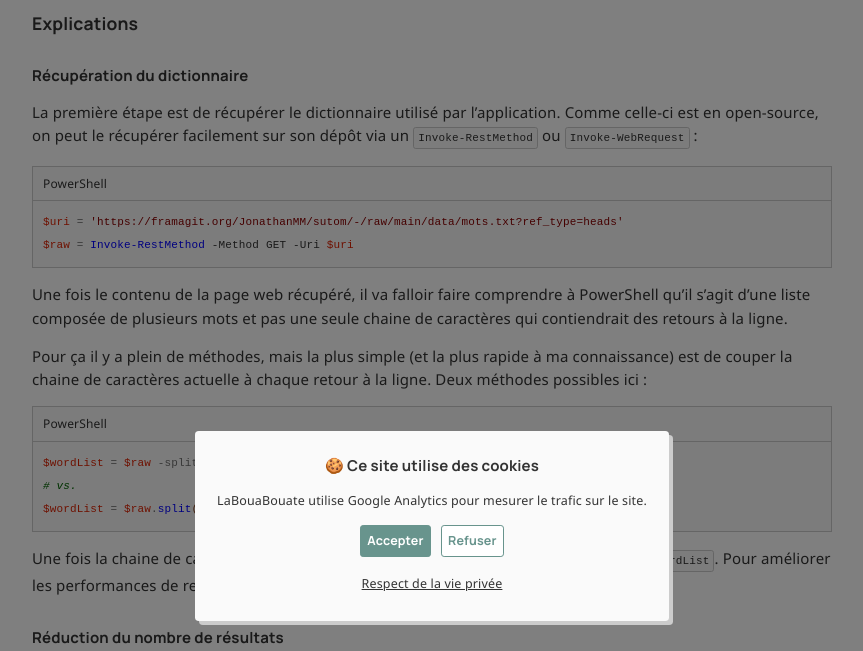
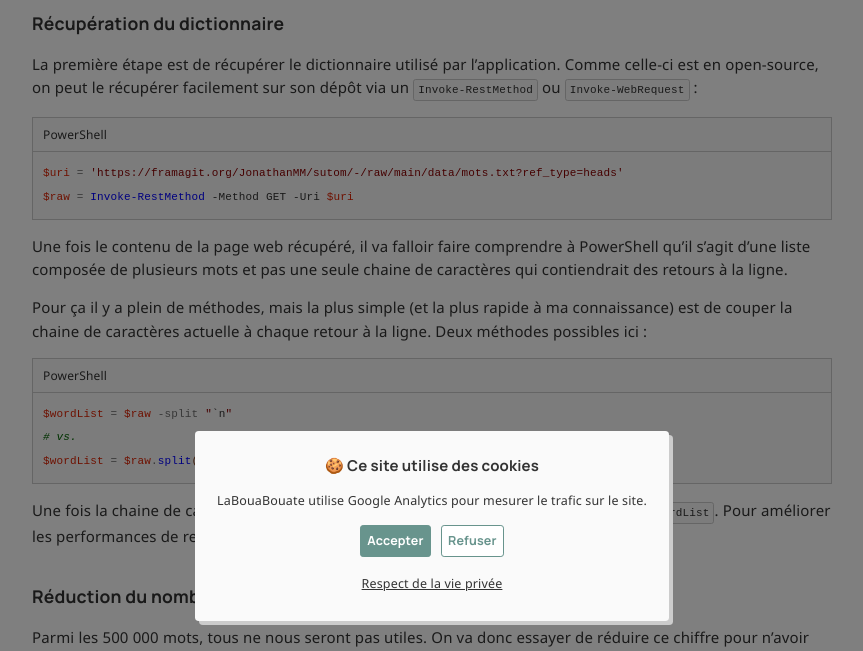
Before and after one commit to leobouard/leobouard.github.io, a Jekyll site: the page built from _posts/2025-11-19-sutom-soluce.md, in a window 1280 px wide and 900 px high, scrolled down 488 px, cut to the strip 249-900 px from the top of the window. Shown: the whole strip, without its empty margins (208-1071 px from the left). Built offline with Jekyll 4.4.1, drawn with Linux system fonts in a browser that asks for light colours; nearby versions of some CDN libraries; some web fonts are replaced; comment, search, counter and statistics services are not loaded.

Commit message:
Update 2025-11-19-sutom-soluce.md

```diff
--- a/_posts/2025-11-19-sutom-soluce.md
+++ b/_posts/2025-11-19-sutom-soluce.md
@@ -11,9 +11,7 @@ Le code PowerShell et sa documentation associée est disponible sur GitHub Gist
 
 {% include github-gist.html name="Find-SutomWord" id="ba40d91bff7105b99a8219114ad2fd15" %}
 
-### Explications
-
-#### Récupération du dictionnaire
+### Récupération du dictionnaire
 
 La première étape est de récupérer le dictionnaire utilisé par l'application. Comme celle-ci est en open-source, on peut le récupérer facilement sur son dépôt via un `Invoke-RestMethod` ou `Invoke-WebRequest` :
 
@@ -34,7 +32,7 @@ $wordList = $raw.split()
 
 Une fois la chaine de caractère séparée, on obtient 451 278 mots dans notre variable `$wordList`. Pour améliorer les performances de recherche, on va donc réduire ce nombre au maximum.
 
-#### Réduction du nombre de résultats
+### Réduction du nombre de résultats
 
 Parmi les 500 000 mots, tous ne nous seront pas utiles. On va donc essayer de réduire ce chiffre pour n'avoir que des résultats pertinents. À partir des informations que l'on a déjà, on va pouvoir exclure les mots qui :
 
@@ -49,7 +47,7 @@ $wordList = $wordList | Where-Object { $_ -like 'H*' -and $_.Length -eq 8 }
 
 Ce premier filtre nous permet de descendre de ~500 000 mots à moins de 1000 mots, ce qui va grandement améliorer les performances de nos filtres futurs (car il y aura moins d'objets à parcourir).
 
-#### Création d'une base de donnée temporaire
+### Création d'une base de donnée temporaire
 
 Une fois le nombre de résultats réduit au minimum, on va créer une base de données pour stocker plus d'information que simplement le mot. J'ai choisi de créer un objet pour chaque mot, qui contiendrait les propriétés suivantes :
 
@@ -83,7 +81,7 @@ HABILETÉ | abehilt  |  0,88
 HABILITA | abhilt   |  0,75
 HABILITE | abehilt  |  0,88
 
-#### Utilité des nouvelles propriétés
+### Utilité des nouvelles propriétés
 
 Deux propriétés ont donc été ajoutées à notre dictionnaire réduit : `Letters` et `Score`.
 
@@ -99,7 +97,7 @@ Word     | Letters  | Score
 HOLDINGS | dghilnos |  1,00
 HAÏSSAIS | ahis     |  0,50
 
-#### Utilisation de filtres supplémentaires
+### Utilisation de filtres supplémentaires
 
 Pour le moment, notre code est utile, mais uniquement pour le premier tour, quand on a encore très peu d'informations. L'idée est donc d'ajouter des filtres supplémentaires pour permettre d'affiner encore plus les résultats :
 
@@ -133,7 +131,7 @@ $ExcludedLetters | ForEach-Object {
 > Dans mon code initial, ma propriété `Letters` était une liste et non une chaine de caractères, pour que je puisse utiliser l'opérateur de comparaison `-contains` plutôt que `-like` (que je pensais plus performant).
 > D'après mes tests, c'est au final l'utilisation d'une chaine de caractères et de `-like` qui est l'option la plus rapide.
 
-#### Affichage des résultats
+### Affichage des résultats
 
 Après le passage des filtres ci-dessus, la liste s'est réduite de 880 mots potentiels à seulement 10 mots. Il ne nous reste plus qu'à les afficher, en les triant par ordre décroissant de score :
 
```
